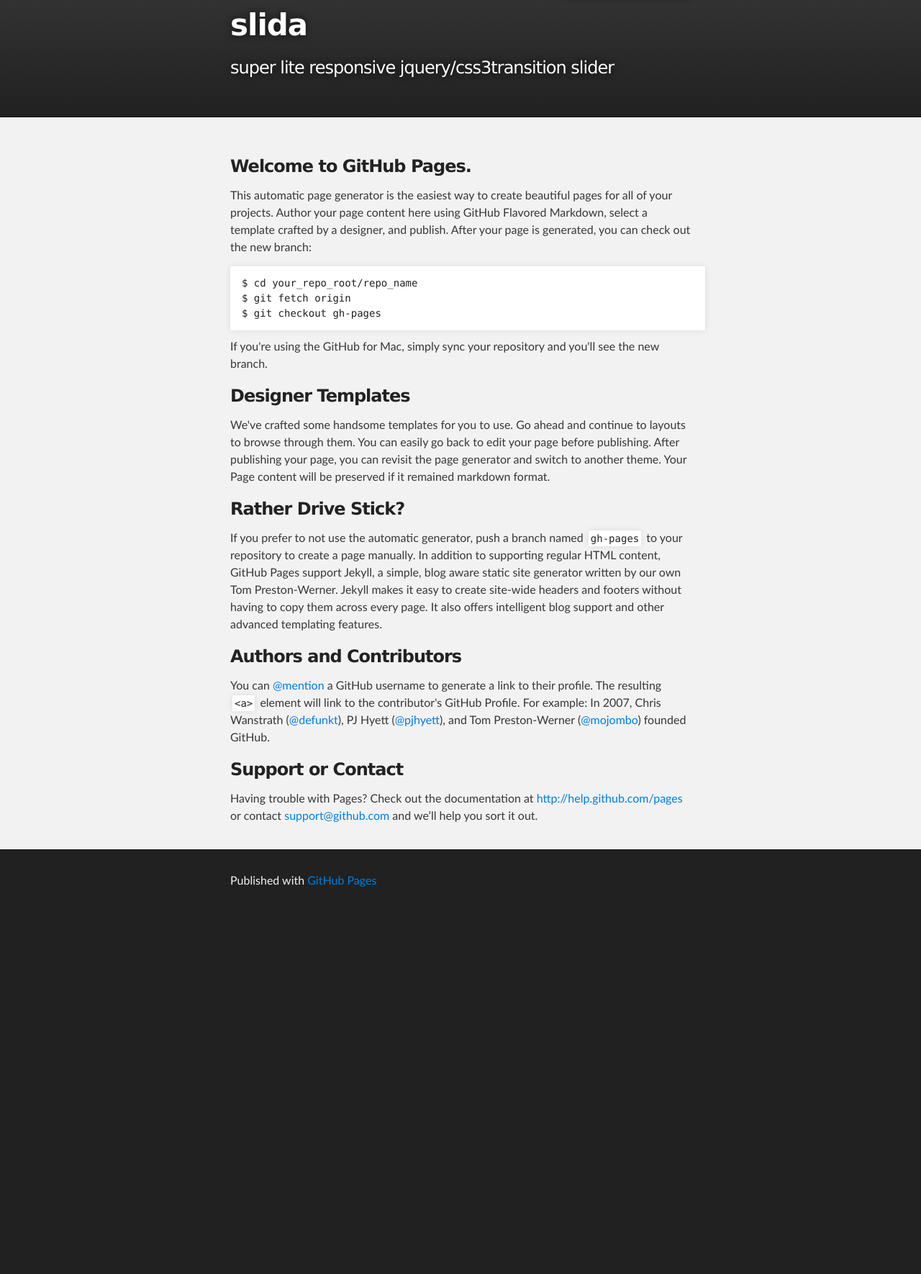
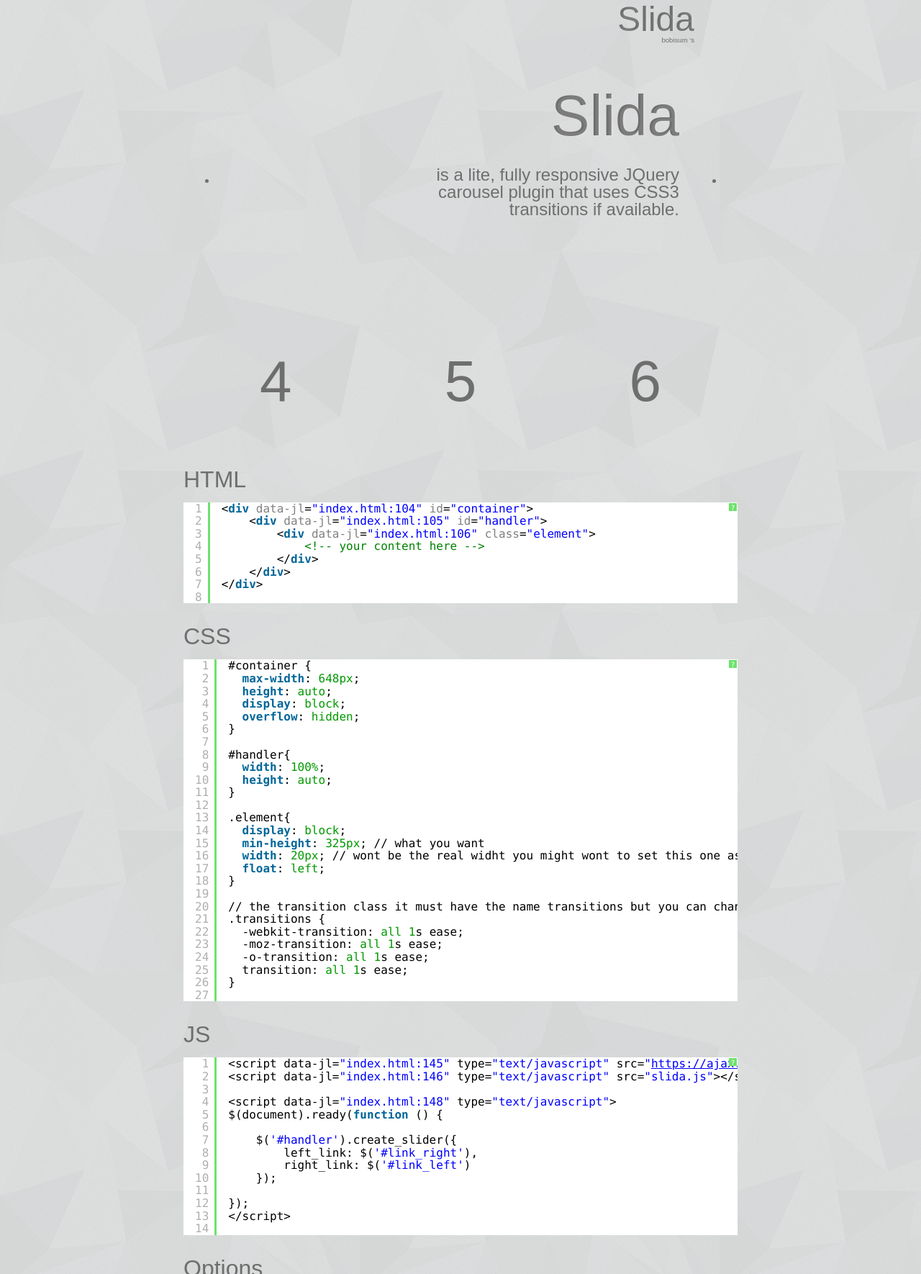
Before and after one commit to bobisum/bobisum.github.com, a plain HTML site: page index.html in a window 1280 px wide. Shown: the part 47-1817 px from the top of the page at 72% size. Before the commit the page ends 1317 px from the top, so only its background shows below. Drawn offline with nearby package versions, Linux system fonts and the light colour scheme; a web font is replaced by a local one.

Commit message:
Github_pages edit
Redo of pages

```diff
--- a/index.html
+++ b/index.html
@@ -1,74 +1,196 @@
 <!DOCTYPE html>
-<html>
+<html lang="en">
+  <head>
+    <meta http-equiv="X-UA-Compatible" content="IE=Edge"/>
+    <meta charset="utf-8">
+	  <title>Slida</title>
+    <meta name="viewport" content="width=device-width, initial-scale=1.0">
+    <meta name="description" content="responsive slider">
+    <meta name="author" content="bobisum">
 
-  <head>
-    <meta charset='utf-8' />
-    <meta http-equiv="X-UA-Compatible" content="chrome=1" />
-    <meta name="description" content="slida : super lite responsive jquery/css3transition slider" />
+    <link href='http://fonts.googleapis.com/css?family=Monda:400,700' rel='stylesheet' type='text/css'>
 
-    <link rel="stylesheet" type="text/css" media="screen" href="stylesheets/stylesheet.css">
+	<link rel="stylesheet" href="stylesheets/screen.css">
 
-    <title>slida</title>
+	<!-- syntaxhighlighter -->
+	<script type="text/javascript" src="js/shCore.js"></script>
+	<script type="text/javascript" src="js/shBrushJScript.js"></script>
+	<script type="text/javascript" src="js/shBrushCss.js"></script>
+	<script type="text/javascript" src="js/shBrushXml.js"></script>
+	<link type="text/css" rel="stylesheet" href="stylesheets/shCoreDefault.css"/>
+	<script type="text/javascript">SyntaxHighlighter.all();</script>
+
 </head>
-
 <body>
 
-    <!-- HEADER -->
-    <div id="header_wrap" class="outer">
-        <header class="inner">
-          <a id="forkme_banner" href="https://github.com/bobisum">View on GitHub</a>
 
-          <h1 id="project_title">slida</h1>
-          <h2 id="project_tagline">super lite responsive jquery/css3transition slider</h2>
+<!-- the content -->
 
-        </header>
+<div id="wrapper">
+	<h2 class="textShadow" title="Slida">Slida</h2>
+	<p class="bsum textShadow" title="bobisum 's">bobisum 's</p>
+	<div id="container"> <!-- demo slider one -->
+		<div id="handler">
+			<div class="one">
+				<div class="contentHelper">
+					<h2 class="textShadow bigger" title="Slida">Slida</h2>
+					<p>is a lite, fully responsive JQuery carousel plugin that uses CSS3 transitions if available.</p>
+				</div>
+			</div>
+			<div class="two">
+				<div class="contentHelper">
+					<h2 class="textShadow" title="It offers">It offers</h2>
+					<p>a few (for now) options that the user can easily choose from.</p>
+				</div>
+			</div>
+			<div class="three">
+				<div class="contentHelper">
+					<h2 class="textShadow" title="Options">Options:</h2>
+					<p>There are 2 main options to choose from: autoanimate and elements count on stage (cool a?!).</p>
+				</div>
+			</div>
+			<div class="four">
+				<div class="contentHelper">
+					<h2 class="textShadow" title="No. of Elements">No. of Elements</h2>
+					<p>You can choose the numbers of the elements that you see on stage (default is 1), and by hitting the left or right arrow you get a movement of only one element (like the slida that has autoanimate on this page).</p>
+				</div>
+			</div>
+			<div class="five">
+				<div class="contentHelper">
+					<h2 class="textShadow" title="Autoanimate">Autoanimate</h2>
+					<p>For now when you use the autoanimate: true; (default is false) you get a self moving slider, one element by time and a hover-stop function which resumes on hover-out with the time left of the animation.</p>
+				</div>
+			</div>
+			<div class="six">
+				<div class="contentHelper">
+					<h2 class="textShadow" title="Autoanimate">Using it</h2>
+					<p>is pretty simple. Just embed JQuery latest and Slida.js on your page and follow the instructions bellow to set up you html, css and js code.</p>
+				</div>
+			</div>
+		</div>
+	</div>
+	<div class="navigation">
+		<div id="leftnavi">
+			<div>
+				<span class="navileft"></span>
+			</div><div class="alignHelper"></div>
+			<a href="#" id="link_left"></a>
+		</div>
+		<div id="rightnavi">
+			<div>
+				<span class="naviright"></span>
+			</div><div class="alignHelper"></div>
+			<a href="#" id="link_right"></a>
 		</div>
 
-    <!-- MAIN CONTENT -->
-    <div id="main_content_wrap" class="outer">
-      <section id="main_content" class="inner">
-        <h3>
-<a name="welcome-to-github-pages" class="anchor" href="#welcome-to-github-pages"><span class="octicon octicon-link"></span></a>Welcome to GitHub Pages.</h3>
-
-<p>This automatic page generator is the easiest way to create beautiful pages for all of your projects. Author your page content here using GitHub Flavored Markdown, select a template crafted by a designer, and publish. After your page is generated, you can check out the new branch:</p>
-
-<pre><code>$ cd your_repo_root/repo_name
-$ git fetch origin
-$ git checkout gh-pages
-</code></pre>
-
-<p>If you're using the GitHub for Mac, simply sync your repository and you'll see the new branch.</p>
-
-<h3>
-<a name="designer-templates" class="anchor" href="#designer-templates"><span class="octicon octicon-link"></span></a>Designer Templates</h3>
-
-<p>We've crafted some handsome templates for you to use. Go ahead and continue to layouts to browse through them. You can easily go back to edit your page before publishing. After publishing your page, you can revisit the page generator and switch to another theme. Your Page content will be preserved if it remained markdown format.</p>
-
-<h3>
-<a name="rather-drive-stick" class="anchor" href="#rather-drive-stick"><span class="octicon octicon-link"></span></a>Rather Drive Stick?</h3>
-
-<p>If you prefer to not use the automatic generator, push a branch named <code>gh-pages</code> to your repository to create a page manually. In addition to supporting regular HTML content, GitHub Pages support Jekyll, a simple, blog aware static site generator written by our own Tom Preston-Werner. Jekyll makes it easy to create site-wide headers and footers without having to copy them across every page. It also offers intelligent blog support and other advanced templating features.</p>
-
-<h3>
-<a name="authors-and-contributors" class="anchor" href="#authors-and-contributors"><span class="octicon octicon-link"></span></a>Authors and Contributors</h3>
-
-<p>You can <a href="https://github.com/blog/821" class="user-mention">@mention</a> a GitHub username to generate a link to their profile. The resulting <code>&lt;a&gt;</code> element will link to the contributor's GitHub Profile. For example: In 2007, Chris Wanstrath (<a href="https://github.com/defunkt" class="user-mention">@defunkt</a>), PJ Hyett (<a href="https://github.com/pjhyett" class="user-mention">@pjhyett</a>), and Tom Preston-Werner (<a href="https://github.com/mojombo" class="user-mention">@mojombo</a>) founded GitHub.</p>
-
-<h3>
-<a name="support-or-contact" class="anchor" href="#support-or-contact"><span class="octicon octicon-link"></span></a>Support or Contact</h3>
-
-<p>Having trouble with Pages? Check out the documentation at <a href="http://help.github.com/pages">http://help.github.com/pages</a> or contact <a href="mailto:support@github.com">support@github.com</a> and we’ll help you sort it out.</p>
-      </section>
+	</div>
+	<div id="container2"> <!-- demo slider two -->
+		<div id="handler2">
+			<div class=""><h1>1</h1></div>
+			<div class=""><h1>2</h1></div>
+			<div class=""><h1>3</h1></div>
+			<div class=""><h1>4</h1></div>
+			<div class=""><h1>5</h1></div>
+			<div class=""><h1>6</h1></div>
+			<div class=""><h1>7</h1></div>
+			<div class=""><h1>8</h1></div>
+			<div class=""><h1>9</h1></div>
+			<div class=""><h1>10</h1></div>
+		</div>
 	</div>
 
-    <!-- FOOTER  -->
-    <div id="footer_wrap" class="outer">
-      <footer class="inner">
-        <p>Published with <a href="http://pages.github.com">GitHub Pages</a></p>
-      </footer>
+	<h4 class="textShadow firstCh" title="HTML">HTML</h4>
+	<pre class="brush: html;">
+	<div id="container">
+		<div id="handler">
+			<div class="element">
+				<!-- your content here -->
+			</div>
+		</div>
+	</div>
+	</pre>
+
+	<h4 class="textShadow" title="CSS">CSS</h4>
+	<pre class="brush: css;">
+	#container {
+	  max-width: 648px;
+	  height: auto;
+	  display: block;
+	  overflow: hidden;
+	}
+
+	#handler{
+	  width: 100%;
+	  height: auto;
+	}
+
+	.element{
+	  display: block;
+	  min-height: 325px; // what you want
+	  width: 20px; // wont be the real widht you might wont to set this one as you wish :)
+	  float: left;
+	}
+
+	// the transition class it must have the name transitions but you can change the settings as you wish
+	.transitions {
+	  -webkit-transition: all 1s ease;
+	  -moz-transition: all 1s ease;
+	  -o-transition: all 1s ease;
+	  transition: all 1s ease;
+	}
+	</pre>
+
+	<h4 class="textShadow" title="JS">JS</h4>
+	<pre class="brush: js;">
+	<script type="text/javascript" src="https://ajax.googleapis.com/ajax/libs/jquery/1.8.3/jquery.min.js"></script>
+	<script type="text/javascript" src="slida.js"></script>
+
+	<script type="text/javascript">
+	$(document).ready(function () {
+
+		$('#handler').create_slider({
+			left_link: $('#link_right'),
+			right_link: $('#link_left')
+		});
+
+	});
+	</script>
+	</pre>
+
+	<h4 class="textShadow" title="Options">Options</h4>
+	<pre class="brush: js;">
+		autoanimate: false, // autoanimate?! (def false) if you add auto animate arrows dont work for now
+		b_count: 3, // count of elements on stage (def 1)
+		easing_type: 'swing', // easing type - choose from jquery easing or add another library ('swing')
+        delay_time: 1000, // autoanimate delay
+        delay_time_after_stop: 200, // delay after hover out
+        width: 100,
+		left_link: $('#link_right') // select by id left arrow
+		right_link: $('#link_left') // select by id right arrow
+	</pre>
 </div>
 
 
+<!-- the scripts -->
+
+<script type="text/javascript" src="https://ajax.googleapis.com/ajax/libs/jquery/1.8.3/jquery.min.js"></script>
+<script type="text/javascript" src="Slida.js"></script>
+
+<script type="text/javascript">
+$(document).ready(function () {
+
+	$('#handler').create_slider({
+		left_link: $('#link_right'),
+		right_link: $('#link_left')
+	});
+
+	$('#handler2').create_slider({
+		autoanimate: true,
+		element_count: 3
+	});
+
+});
+</script>
 
 </body>
 </html>
--- a/javascripts/main.js
+++ /dev/null
@@ -1 +0,0 @@
-console.log('This would be the main JS file.');
--- a/sass/ie.scss
+++ /dev/null
@@ -1,5 +0,0 @@
-/* Welcome to Compass. Use this file to write IE specific override styles.
- * Import this file using the following HTML or equivalent:
- * <!--[if IE]>
- *   <link href="/stylesheets/ie.css" media="screen, projection" rel="stylesheet" type="text/css" />
- * <![endif]--> */
--- a/sass/print.scss
+++ /dev/null
@@ -1,3 +0,0 @@
-/* Welcome to Compass. Use this file to define print styles.
- * Import this file using the following HTML or equivalent:
- * <link href="/stylesheets/print.css" media="print" rel="stylesheet" type="text/css" /> */
```
Also changed, not shown: img/bg_hr.png (renamed from images/bg_hr.png), img/blacktocat.png (renamed from images/blacktocat.png), img/icon_download.png (renamed from images/icon_download.png), img/sprite_download.png (renamed from images/sprite_download.png). Lines whose indentation alone changed are shown as unchanged.
